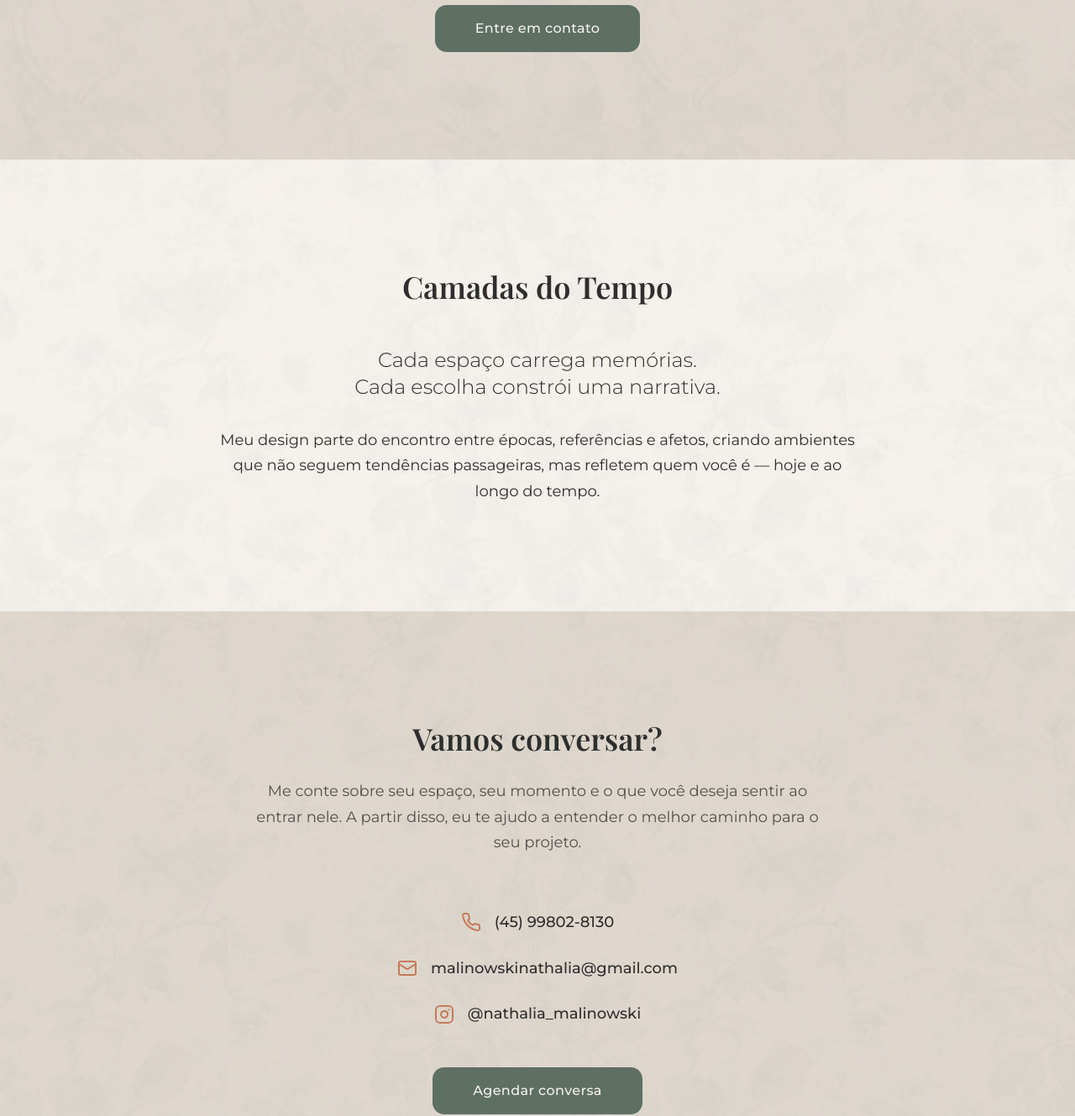
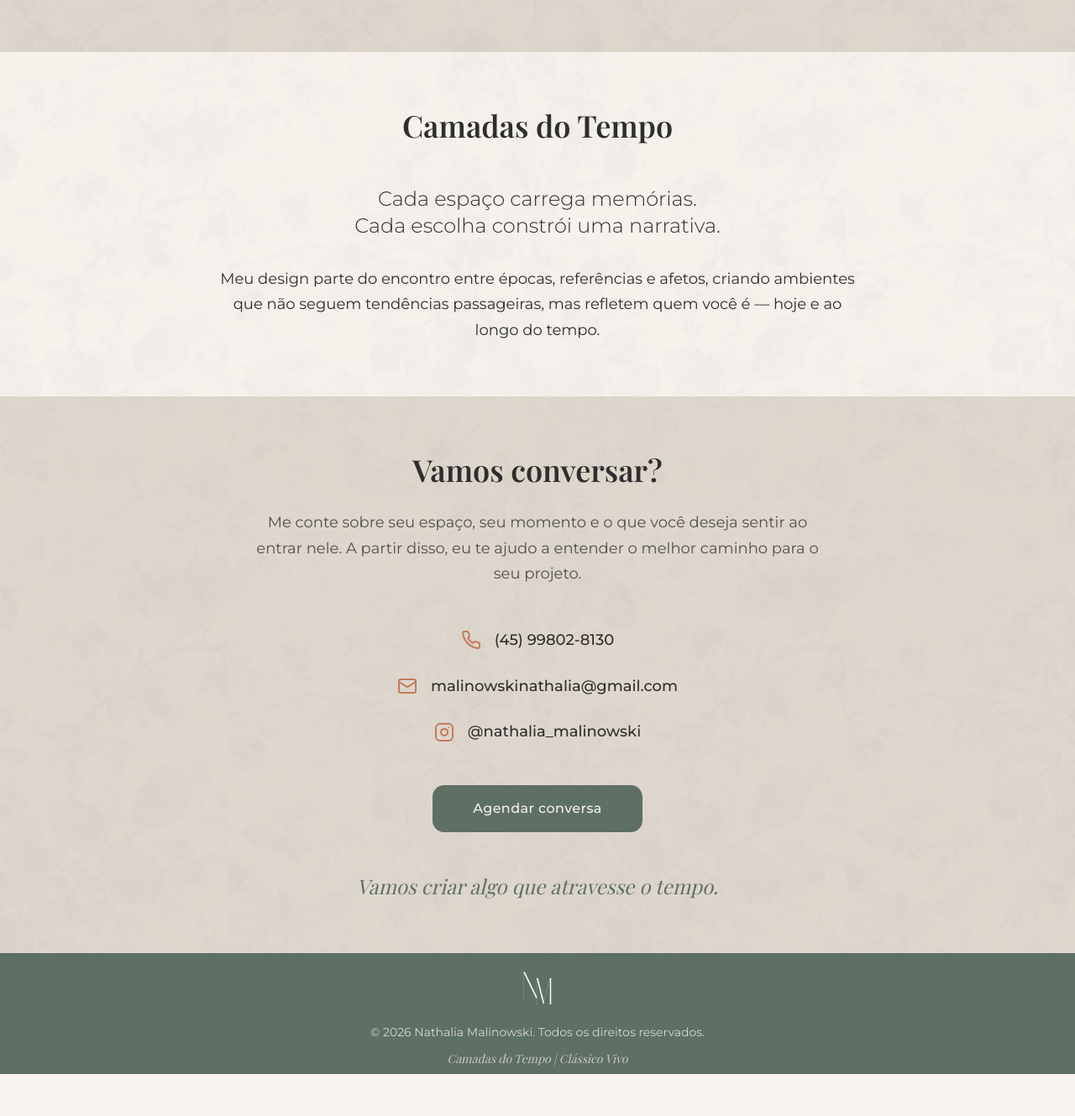
Before and after one commit to LucasMalinowski/nath_page, a Next.js app: page / in a window 1280 px wide. Shown: the part 3256-4585 px from the top of the page at 84% size. After the commit the page ends 4535 px from the top, so only its background shows below. Built offline with nearby package versions, Linux system fonts and the light colour scheme; no server answers; the database is empty.

Commit message:
refactor layout and styling of Concept, Contact, Footer, Portfolio, and Services components for improved consistency and responsiveness

```diff
--- a/components/Concept.tsx
+++ b/components/Concept.tsx
@@ -4,7 +4,7 @@ const Concept = () => {
   return (
     <section
       id="conceito"
-      className="relative py-section md:py-24 lg:py-32 bg-off-white paper-texture"
+      className="relative py-section md:py-12 lg:py-16 bg-off-white paper-texture"
     >
       <div className="max-w-4xl mx-auto px-6 sm:px-8 lg:px-16 text-center">
         {/* Title */}
--- a/components/Contact.tsx
+++ b/components/Contact.tsx
@@ -6,11 +6,11 @@ const Contact = () => {
   return (
     <section
       id="contato"
-      className="relative py-section md:py-24 lg:py-32 bg-warm-beige paper-texture"
+      className="relative py-section md:py-12 lg:py-16 bg-warm-beige paper-texture"
     >
       <div className="max-w-4xl mx-auto px-6 sm:px-8 lg:px-16">
         {/* Header */}
-        <div className="text-center mb-16">
+        <div className="text-center mb-12">
           <h2 className="text-h2-mobile md:text-h2 font-serif font-semibold text-graphite mb-6">
             Vamos conversar?
           </h2>
--- a/components/Footer.tsx
+++ b/components/Footer.tsx
@@ -4,9 +4,9 @@ import Image from 'next/image'
 
 const Footer = () => {
   return (
-    <footer className="relative bg-olive-green py-12">
+    <footer className="relative bg-olive-green py-2">
       <div className="max-w-7xl mx-auto px-6 sm:px-8 lg:px-16">
-        <div className="flex flex-col items-center justify-center space-y-6">
+        <div className="flex flex-col items-center justify-center space-y-3">
           {/* Logo */}
           <div className="relative w-16 h-16">
             <Image
--- a/components/Portfolio.tsx
+++ b/components/Portfolio.tsx
@@ -46,7 +46,7 @@ const Portfolio = () => {
 
   if (loading) {
     return (
-      <section id="portfolio" className="relative py-section md:py-24 lg:py-32 bg-off-white paper-texture">
+      <section id="portfolio" className="relative py-section md:py-12 lg:py-16 bg-off-white paper-texture">
         <div className="max-w-7xl mx-auto px-6 sm:px-8 lg:px-16">
           <div className="text-center mb-16">
             <h2 className="text-h2-mobile md:text-h2 font-serif font-semibold text-graphite mb-4">
--- a/components/Services.tsx
+++ b/components/Services.tsx
@@ -41,7 +41,7 @@ const Services = () => {
   return (
     <section
       id="servicos"
-      className="relative py-section md:py-24 lg:py-32 bg-warm-beige paper-texture"
+      className="relative py-section md:py-12 lg:py-16 bg-warm-beige paper-texture"
     >
       <div className="max-w-7xl mx-auto px-6 sm:px-8 lg:px-16">
         {/* Header */}
```
